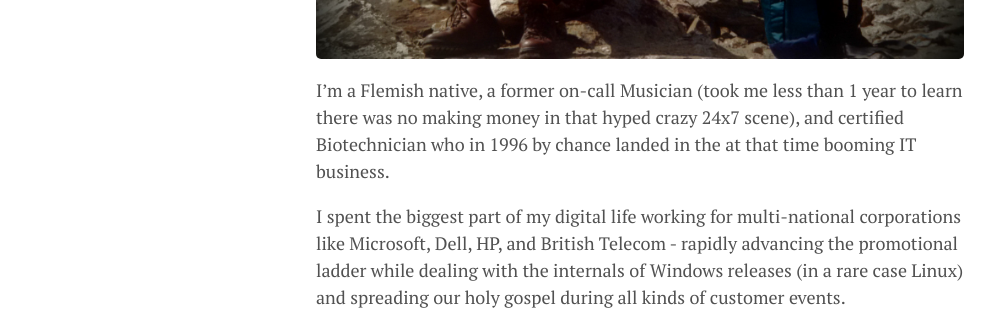
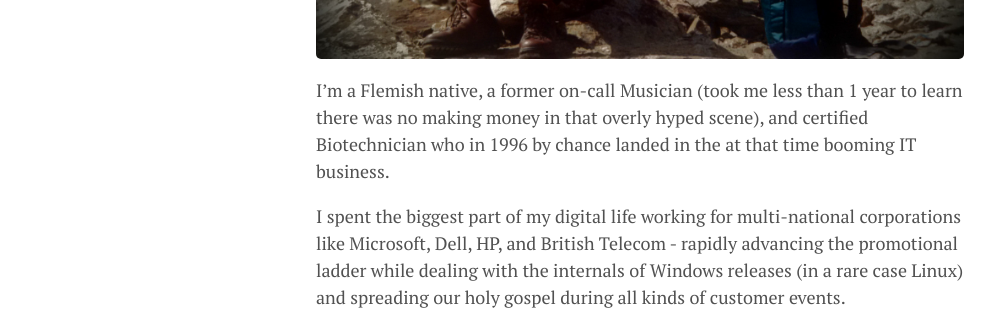
Before and after one commit to lgeurts/lgeurts.github.io, a Jekyll site: the page built from about.md, in a window 1280 px wide. Shown: the part 479-789 px from the top of the page, without its empty margins (0-995 px from the left). Built offline with Jekyll 4.4.1, drawn with Linux system fonts in a browser that asks for light colours; nearby versions of some CDN libraries.

Commit message:
Update about.md

```diff
--- a/about.md
+++ b/about.md
@@ -5,7 +5,7 @@
 
 ![KNAV Austria](/assets/C2ADV01.jpg)
 
-I’m a Flemish native, a former on-call Musician (took me less than 1 year to learn there was no making money in that hyped crazy 24x7 scene), and certified Biotechnician who in 1996 by chance landed in the at that time booming IT business.
+I’m a Flemish native, a former on-call Musician (took me less than 1 year to learn there was no making money in that overly hyped scene), and certified Biotechnician who in 1996 by chance landed in the at that time booming IT business.
 
 I spent the biggest part of my digital life working for multi-national corporations like Microsoft, Dell, HP, and British Telecom - rapidly advancing the promotional ladder while dealing with the internals of Windows releases (in a rare case Linux) and spreading our holy gospel during all kinds of customer events.
 
```
